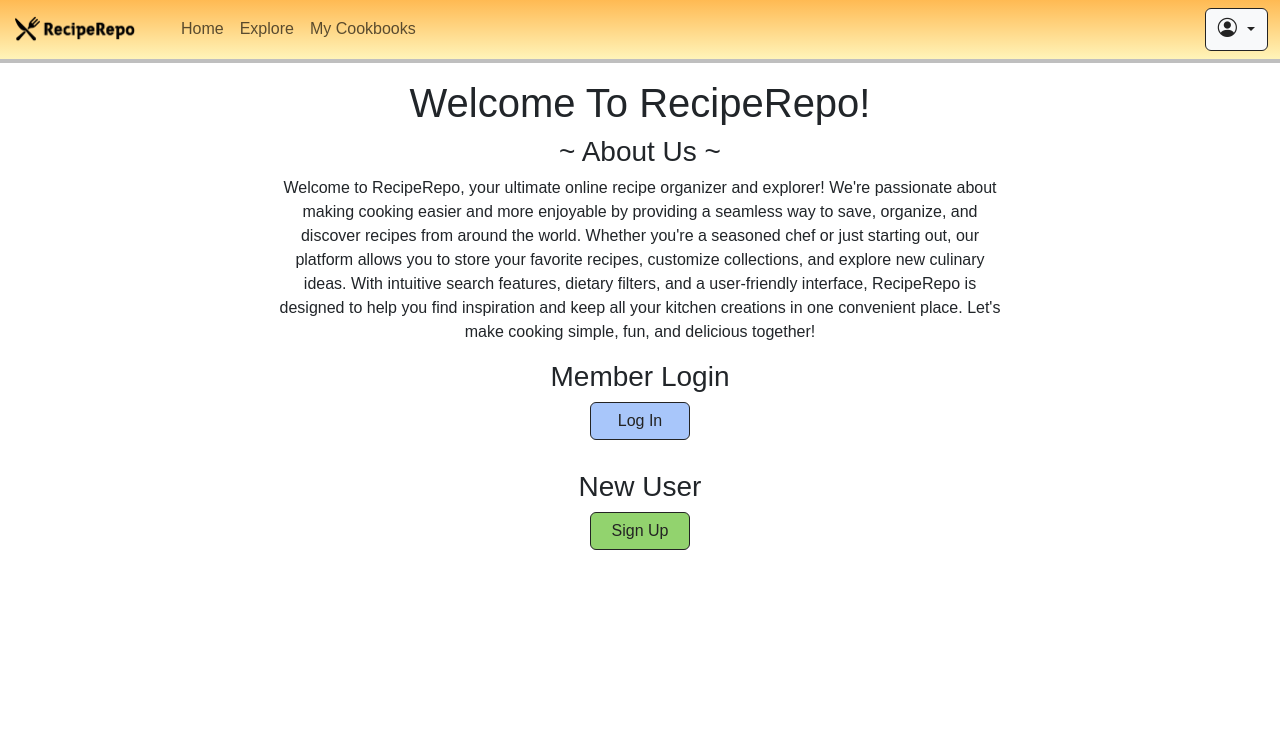
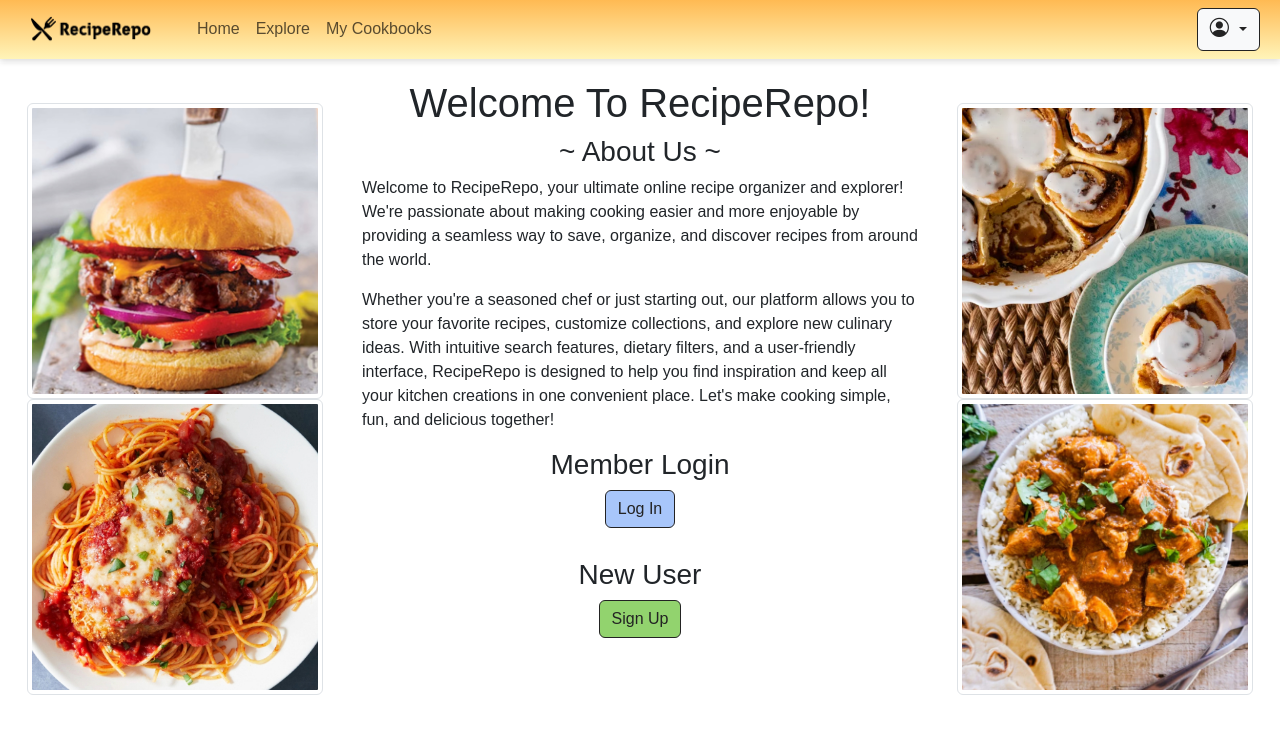
Before and after one commit to Lily-Hagen/RecipeRepo, a Flask app: page / in a window 1280 px wide. Shown: the top 734 px of the page. Run offline with Flask 3, Linux system fonts and the light colour scheme; some web fonts are replaced.

Commit message:
even more even more UI
just tweaked some things, added pictures to home page

```diff
--- a/website/templates/Home.html
+++ b/website/templates/Home.html
@@ -1,25 +1,32 @@
 {% extends "base.html" %} {% block title %}Home{% endblock %}
 {% block content %}
-<h1 align="center">Welcome To RecipeRepo!</h1>
-    <div class="container-lg">
-        <div class="row justify-content-evenly">
-            <div class="col-8">
+<h1 align="center" style="margin-top: 1rem;">Welcome To RecipeRepo!</h1>
+<div class="container-fluid">
     <div class="row">
+        <div class="col-lg-3 col-md-3" style="margin-left: 15px; margin-right: 15px; margin-top: -2.5%;">
+            <img src="/static/images/bacon-bbq-cheeseburger.jpg" class="img-thumbnail">
+            <img src="/static/images/chicken-parmesan.jpg" class="img-thumbnail">
+        </div>
+
+        <div class="col">
             <h3 align="center">~ About Us ~</h3>
-                    <p align="center">Welcome to RecipeRepo, your ultimate online recipe organizer and explorer! We're passionate about making cooking easier and more enjoyable by providing a seamless way to save, organize, and discover recipes from around the world. Whether you're a seasoned chef or just starting out, our platform allows you to store your favorite recipes, customize collections, and explore new culinary ideas. With intuitive search features, dietary filters, and a user-friendly interface, RecipeRepo is designed to help you find inspiration and keep all your kitchen creations in one convenient place. Let's make cooking simple, fun, and delicious together!</p>
-                </div>
-                <div class="row">
+            <p align="left">Welcome to RecipeRepo, your ultimate online recipe organizer and explorer! We're passionate about making cooking easier and more enjoyable by providing a seamless way to save, organize, and discover recipes from around the world.</p>
+            <p align="left">Whether you're a seasoned chef or just starting out, our platform allows you to store your favorite recipes, customize collections, and explore new culinary ideas. With intuitive search features, dietary filters, and a user-friendly interface, RecipeRepo is designed to help you find inspiration and keep all your kitchen creations in one convenient place. Let's make cooking simple, fun, and delicious together!</p>
+
             <h3 align="center">Member Login</h3>
             <div class="d-flex justify-content-center" style="margin-bottom: 30px;">
                 <a href="{{ url_for('auth.login') }}" class="btn btn-login">Log In</a>
             </div>
-                </div>
-                <div class="row">
+
             <h3 align="center">New User</h3>
             <div class="d-flex justify-content-center">
                 <a href="{{ url_for('auth.sign_up') }}" class="btn btn-signup">Sign Up</a>
             </div>
         </div>
+
+        <div class="col-lg-3 col-md-3" style="margin-left: 15px; margin-right: 15px; margin-top: -2.5%;">
+            <img src="/static/images/overnight-cinnamon-rolls.png" class="img-thumbnail">
+            <img src="/static/images/chicken-tikka-masala.jpg" class="img-thumbnail">
         </div>
     </div>
 </div>
--- a/website/templates/LoginPage.html
+++ b/website/templates/LoginPage.html
@@ -31,7 +31,7 @@
       <button type="Log In" class="btn btn-login">Log In</button>
     </div>
     <div class="d-flex justify-content-center mt-2">
-      <p><a href="{{ url_for('auth.forgotPassword1') }}" class="link-secondary link-offset-2 link-underline-opacity-25 link-underline-opacity-100-hover">Forgot Password</a></p>
+      <p><a href="{{ url_for('auth.forgotPassword1') }}" class="link-secondary link-offset-2 link-underline-opacity-25 link-underline-opacity-100-hover">Forgot Password?</a></p>
     </div>
   </form>
 </div>
--- a/website/templates/base.html
+++ b/website/templates/base.html
@@ -9,15 +9,19 @@
         <link rel="preconnect" href="https://fonts.gstatic.com">
         <link href="https://fonts.googleapis.com/css2?family=Alexandria:wght@100..900&display=swap" rel="stylesheet">
         <link href="/static/images/Logo-transparent.png" rel="logo">
+        <link href="/static/images/bacon-bbq-cheeseburger.jpg" rel="burger">
+        <link href="/static/images/chicken-parmesan.jpg" rel="chicken-parm">
+        <link href="/static/images/overnight-cinnamon-rolls.png" rel="cinnamon-rolls">
+        <link href="/static/images/chicken-tikka-masala.jpg" rel="tikka-masala">
 
         <style>
             body, .input-group-text {font-family: "Alexandria", sans-serif; font-optical-sizing:auto; font-weight:300; font-style:normal;}
             .nav-link {font-weight:500;}
             .btn-acc {color:#232323; background-color:#F8F9FA; border-color:#232323;}
             .btn-acc:hover, .btn-acc:focus, .btn-acc:active, .btn-acc.active, .open .dropdown-toggle.btn-acc {color:#232323; background-color:#EBECED; border-color:#232323;}
-            .btn-login {color:#232323; background-color:#A8C6FA; border-color:#232323; width: 100px;}
+            .btn-login {color:#232323; background-color:#A8C6FA; border-color:#232323;}
             .btn-login:hover, .btn-login:focus, .btn-login:active, .btn-login.active, .open .dropdown-toggle.btn-login {color:#232323; background-color:#8CB4FF; border-color:#232323;}
-            .btn-signup {color:#232323; background-color:#92D36E; border-color:#232323; width: 100px;}
+            .btn-signup {color:#232323; background-color:#92D36E; border-color:#232323;}
             .btn-signup:hover, .btn-signup:focus, .btn-signup:active, .btn-signup.active, .open .dropdown-toggle.btn-signup {color:#232323; background-color:#7EB85F; border-color:#232323;}
             .badge-tag {color:#232323; background-color:#bad3ff; border-color:#232323;}
         </style>
@@ -25,10 +29,10 @@
         <title>{% block title %}Home{% endblock %}</title>
     </head>
     <body>
-        <nav class="navbar navbar-expand-lg" style="background-image: linear-gradient(to bottom, #FFBA53, #FFF4B9);">
+        <nav class="navbar navbar-expand-lg" style="background-image: linear-gradient(to bottom, #FFBA53, #FFF4B9); box-shadow: 0 .125rem .375rem rgba(0, 0, 0, .2);">
             <div class="container-fluid">
                 <!-- Logo that links to Home -->
-                <a class="navbar-brand fw-bold" href="/">
+                <a class="navbar-brand fw-bold" href="/" style="padding-left: 1rem;">
                     <img src="/static/images/Logo-transparent.png" height="30" width="129">
                 </a>
 
@@ -36,17 +40,14 @@
                 <span class="navbar-brand mb-0 h1"></span>
                 <div class="collapse navbar-collapse" id="navbarNav">
                     <div class="navbar-nav">
-
                         <a class="nav-link" href="/">Home</a>
                         <a class="nav-link" href="/Explore">Explore</a>
                         <a class="nav-link" href="/MyCookbooks">My Cookbooks</a>
-                        <!-- <a class="nav-link" href="/login">Log In</a>
-                        <a class="nav-link" href="/signup">Sign Up</a> -->
                     </div>
                 </div>
 
                 <!-- Account Icon Dropdown -->
-                <div class="d-flex ms-auto dropdown">
+                <div class="d-flex ms-auto dropdown" style="padding-right: 0.5rem;">
                     <button class="btn btn-acc dropdown-toggle d-flex align-items-center" type="button" data-bs-toggle="dropdown">
                         <i class="bi bi-person-circle" style="font-size: 1.2rem; padding-right: 6px;"></i>
                     </button>
@@ -57,7 +58,7 @@
                 </div>
             </div>
         </nav>
-        <hr style="border-width:4px; color:black; margin-top:0%;">
+        <hr style="border-width:4px; color:white; margin-top:0%;">
         {% with messages = get_flashed_messages(with_categories=true) %}
         {% if messages %}
             {% for category, message in messages %}
```
Also changed, not shown: website/templates/Explore.html (+1 -43 lines). Lines whose indentation alone changed are shown as unchanged.
